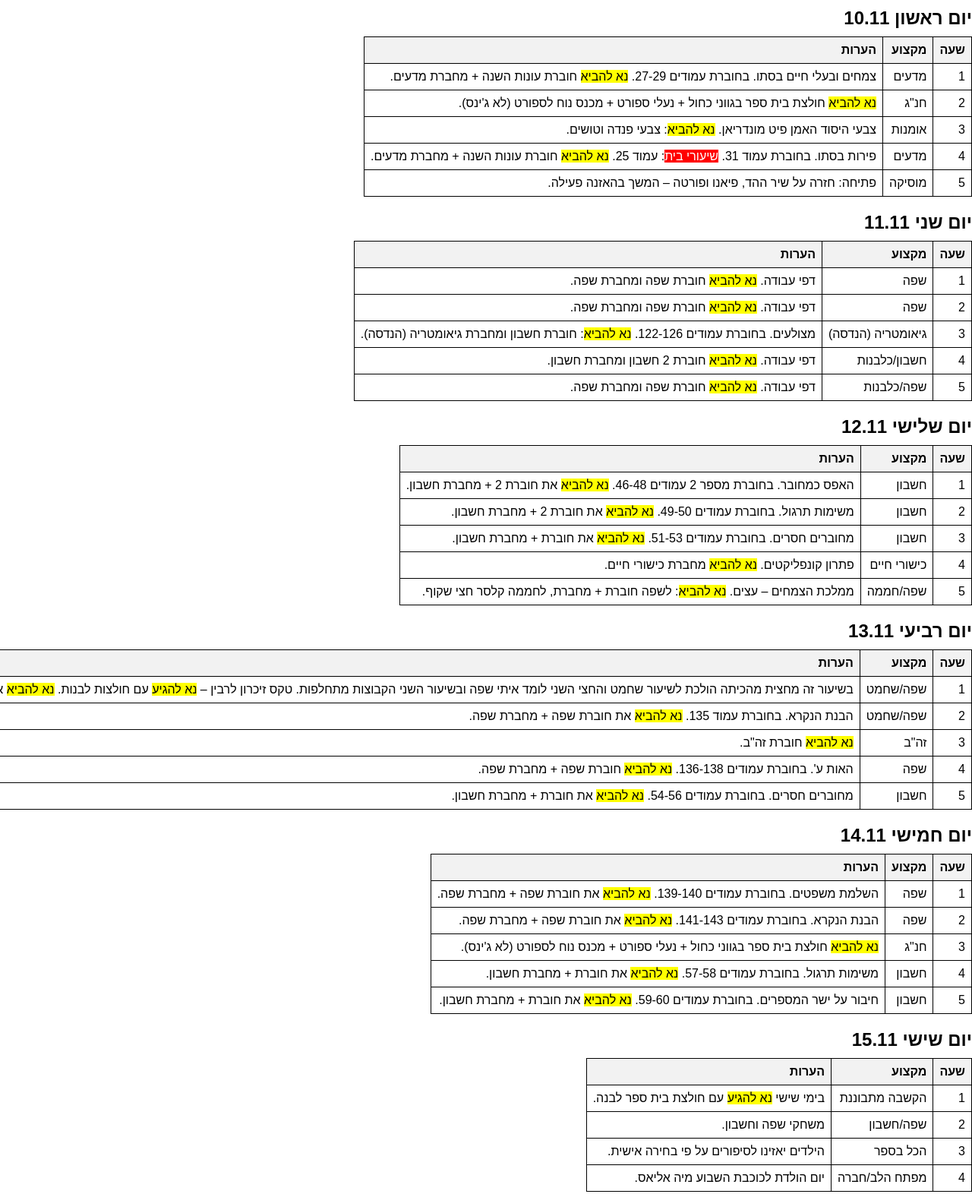
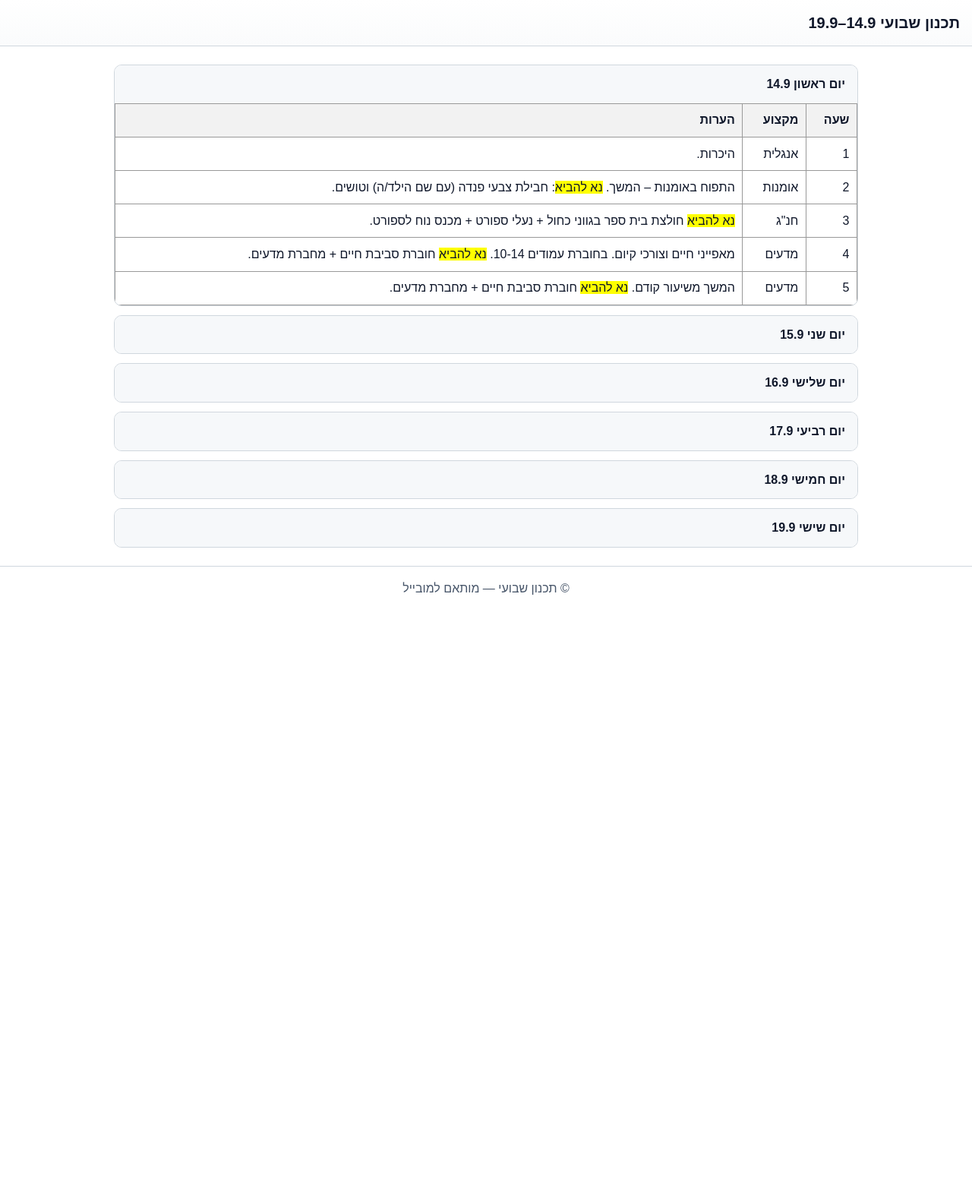
Before and after one commit to wuid24/wuid24.github.io, a plain HTML site: page index.html in a window 1280 px wide. Shown: the whole page at 76% size. After the commit the page ends 803 px from the top, so only its background shows below. Drawn offline with Linux system fonts and the light colour scheme.

Commit message:
Update index.html

```diff
--- a/index.html
+++ b/index.html
@@ -1,268 +1,129 @@
 <!DOCTYPE html>
 <html lang="he" dir="rtl">
 <head>
-    <meta charset="UTF-8">
-    <meta name="viewport" content="width=device-width, initial-scale=1.0">
-    <title>תכנון שבועי 10.11-15.11</title>
+  <meta charset="UTF-8" />
+  <meta name="viewport" content="width=device-width, initial-scale=1" />
+  <title>תכנון שבועי 14.9–19.9 (מותאם למובייל)</title>
   <style>
-        body {
-            direction: rtl;
-            text-align: right;
-            font-family: Arial, sans-serif;
-            margin: 0;
-            padding: 0;
+    :root{
+      --border:#d0d7de;
+      --bg:#ffffff;
+      --muted:#f6f8fa;
+      --text:#0f172a;
+      --accent:#0ea5e9;
     }
-
-        h2 {
-            font-size: 1.5em;
-            margin: 10px 0;
-        }
-
-        /* Table styling */
-        table {
-            width: 100%;
-            border-collapse: collapse;
-            margin-bottom: 20px;
-            overflow-x: auto;
-            display: block; /* Make the table scrollable */
-        }
-
-        th, td {
-            border: 1px solid black;
-            padding: 8px;
-            text-align: right;
-            white-space: nowrap; /* Prevent breaking content in smaller screens */
-        }
-
-        th {
-            background-color: #f2f2f2;
-        }
-
-        /* Highlight text that includes "נא להביא" */
-        .highlight-yellow {
-            background-color: yellow;
-        }
-
-        /* Highlight text that includes "שיעורי בית" */
-        .highlight-red {
-            background-color: red;
-            color: white;
-        }
-
-        /* Responsive styling */
-        @media (max-width: 600px) {
-            th, td {
-                font-size: 0.9em;
-                padding: 6px;
-            }
-
-            h2 {
-                font-size: 1.2em;
-            }
+    html,body{margin:0;padding:0;background:var(--bg);color:var(--text);font-family:Arial,Helvetica,sans-serif;line-height:1.6}
+    body{direction:rtl;text-align:right}
+    header{padding:14px 16px;border-bottom:1px solid var(--border);background:linear-gradient(180deg,#fff,#fafbfc)}
+    header h1{font-size:1.25rem;margin:0}
+    .wrap{max-width:980px;margin:0 auto;padding:12px 16px}
+    details{border:1px solid var(--border);border-radius:10px;background:#fff;margin:12px 0;overflow:hidden}
+    summary{cursor:pointer;list-style:none;padding:12px 16px;font-weight:700;background:var(--muted);outline:none}
+    summary::-webkit-details-marker{display:none}
+    summary:focus{box-shadow:0 0 0 3px rgba(14,165,233,.35)}
+    .tbl-wrap{overflow-x:auto}
+    table{width:100%;border-collapse:collapse;min-width:520px}
+    th,td{border:1px solid #999;padding:.55rem .6rem;text-align:right;white-space:nowrap}
+    th{background:#f2f2f2;font-weight:700}
+    .highlight-yellow{background:yellow}
+    .highlight-red{background:#dc2626;color:#fff;padding:0 .25em;border-radius:.25rem}
+    footer{border-top:1px solid var(--border);padding:16px;text-align:center;color:#475569;background:#fff}
+    /* mobile adjustments */
+    @media (max-width:600px){
+      header h1{font-size:1.05rem}
+      th,td{font-size:.9rem;padding:.45rem .5rem}
+      table{min-width:460px}
     }
   </style>
 </head>
 <body>
+  <header><h1>תכנון שבועי 14.9–19.9</h1></header>
+  <div class="wrap">
 
-<h2>יום ראשון 10.11</h2>
+    <details open>
+      <summary>יום ראשון 14.9</summary>
+      <div class="tbl-wrap">
         <table>
-    <tr>
-        <th>שעה</th>
-        <th>מקצוע</th>
-        <th>הערות</th>
-    </tr>
-    <tr>
-        <td>1</td>
-        <td>מדעים</td>
-        <td>צמחים ובעלי חיים בסתו. בחוברת עמודים 27-29. <span class="highlight-yellow">נא להביא</span> חוברת עונות השנה + מחברת מדעים.</td>
-    </tr>
-    <tr>
-        <td>2</td>
-        <td>חנ"ג</td>
-        <td><span class="highlight-yellow">נא להביא</span> חולצת בית ספר בגווני כחול + נעלי ספורט + מכנס נוח לספורט (לא ג'ינס).</td>
-    </tr>
-    <tr>
-        <td>3</td>
-        <td>אומנות</td>
-        <td>צבעי היסוד האמן פיט מונדריאן. <span class="highlight-yellow">נא להביא</span>: צבעי פנדה וטושים.</td>
-    </tr>
-    <tr>
-        <td>4</td>
-        <td>מדעים</td>
-        <td>פירות בסתו. בחוברת עמוד 31. <span class="highlight-red">שיעורי בית</span>: עמוד 25. <span class="highlight-yellow">נא להביא</span> חוברת עונות השנה + מחברת מדעים.</td>
-    </tr>
-    <tr>
-        <td>5</td>
-        <td>מוסיקה</td>
-        <td>פתיחה: חזרה על שיר ההד, פיאנו ופורטה – המשך בהאזנה פעילה.</td>
-    </tr>
+          <tr><th>שעה</th><th>מקצוע</th><th>הערות</th></tr>
+          <tr><td>1</td><td>אנגלית</td><td>היכרות.</td></tr>
+          <tr><td>2</td><td>אומנות</td><td>התפוח באומנות – המשך. <span class="highlight-yellow">נא להביא</span>: חבילת צבעי פנדה (עם שם הילד/ה) וטושים.</td></tr>
+          <tr><td>3</td><td>חנ&quot;ג</td><td><span class="highlight-yellow">נא להביא</span> חולצת בית ספר בגווני כחול + נעלי ספורט + מכנס נוח לספורט.</td></tr>
+          <tr><td>4</td><td>מדעים</td><td>מאפייני חיים וצורכי קיום. בחוברת עמודים 10-14. <span class="highlight-yellow">נא להביא</span> חוברת סביבת חיים + מחברת מדעים.</td></tr>
+          <tr><td>5</td><td>מדעים</td><td>המשך משיעור קודם. <span class="highlight-yellow">נא להביא</span> חוברת סביבת חיים + מחברת מדעים.</td></tr>
         </table>
+      </div>
+    </details>
 
-<h2>יום שני 11.11</h2>
+    <details>
+      <summary>יום שני 15.9</summary>
+      <div class="tbl-wrap">
         <table>
-    <tr>
-        <th>שעה</th>
-        <th>מקצוע</th>
-        <th>הערות</th>
-    </tr>
-    <tr>
-        <td>1</td>
-        <td>שפה</td>
-        <td>דפי עבודה. <span class="highlight-yellow">נא להביא</span> חוברת שפה ומחברת שפה.</td>
-    </tr>
-    <tr>
-        <td>2</td>
-        <td>שפה</td>
-        <td>דפי עבודה. <span class="highlight-yellow">נא להביא</span> חוברת שפה ומחברת שפה.</td>
-    </tr>
-    <tr>
-        <td>3</td>
-        <td>גיאומטריה (הנדסה)</td>
-        <td>מצולעים. בחוברת עמודים 122-126. <span class="highlight-yellow">נא להביא</span>: חוברת חשבון ומחברת גיאומטריה (הנדסה).</td>
-    </tr>
-    <tr>
-        <td>4</td>
-        <td>חשבון/כלבנות</td>
-        <td>דפי עבודה. <span class="highlight-yellow">נא להביא</span> חוברת 2 חשבון ומחברת חשבון.</td>
-    </tr>
-    <tr>
-        <td>5</td>
-        <td>שפה/כלבנות</td>
-        <td>דפי עבודה. <span class="highlight-yellow">נא להביא</span> חוברת שפה ומחברת שפה.</td>
-    </tr>
+          <tr><th>שעה</th><th>מקצוע</th><th>הערות</th></tr>
+          <tr><td>1</td><td>שפה</td><td>עבודה בחוברת הבנתי את הקטע. <span class="highlight-yellow">נא להביא</span> חוברת שפה ומחברת שפה.</td></tr>
+          <tr><td>2</td><td>שפה</td><td>עבודה בחוברת הבנתי את הקטע. <span class="highlight-yellow">נא להביא</span> חוברת שפה ומחברת שפה.</td></tr>
+          <tr><td>3</td><td>מולדת</td><td>ארץ מולדת. בחוברת עמודים 9-11. <span class="highlight-yellow">נא להביא</span> חוברת מולדת + מחברת מולדת.</td></tr>
+          <tr><td>4</td><td>מוסיקה</td><td>שירים לראש השנה, פעילות במרחב.</td></tr>
+          <tr><td>5</td><td>תורה</td><td>בריאת העולם. <span class="highlight-yellow">נא להביא</span> מחברת תורה.</td></tr>
         </table>
+      </div>
+    </details>
 
-<h2>יום שלישי 12.11</h2>
+    <details>
+      <summary>יום שלישי 16.9</summary>
+      <div class="tbl-wrap">
         <table>
-    <tr>
-        <th>שעה</th>
-        <th>מקצוע</th>
-        <th>הערות</th>
-    </tr>
-    <tr>
-        <td>1</td>
-        <td>חשבון</td>
-        <td>האפס כמחובר. בחוברת מספר 2 עמודים 46-48. <span class="highlight-yellow">נא להביא</span> את חוברת 2 + מחברת חשבון.</td>
-    </tr>
-    <tr>
-        <td>2</td>
-        <td>חשבון</td>
-        <td>משימות תרגול. בחוברת עמודים 49-50. <span class="highlight-yellow">נא להביא</span> את חוברת 2 + מחברת חשבון.</td>
-    </tr>
-    <tr>
-        <td>3</td>
-        <td>חשבון</td>
-        <td>מחוברים חסרים. בחוברת עמודים 51-53. <span class="highlight-yellow">נא להביא</span> את חוברת + מחברת חשבון.</td>
-    </tr>
-    <tr>
-        <td>4</td>
-        <td>כישורי חיים</td>
-        <td>פתרון קונפליקטים. <span class="highlight-yellow">נא להביא</span> מחברת כישורי חיים.</td>
-    </tr>
-    <tr>
-        <td>5</td>
-        <td>שפה/חממה</td>
-        <td>ממלכת הצמחים – עצים. <span class="highlight-yellow">נא להביא</span>: לשפה חוברת + מחברת, לחממה קלסר חצי שקוף.</td>
-    </tr>
+          <tr><th>שעה</th><th>מקצוע</th><th>הערות</th></tr>
+          <tr><td>1</td><td>הכל בספר</td><td>קריאה ויצירה בעקבות ספר.</td></tr>
+          <tr><td>2</td><td>מולדת</td><td>מה יש במולדת? בחוברת עמודים 11-13. <span class="highlight-yellow">נא להביא</span> חוברת מולדת + מחברת מולדת.</td></tr>
+          <tr><td>3</td><td>חשבון</td><td>חיבור וחיסור עד 20. בחוברת עמודים 18-19. <span class="highlight-yellow">נא להביא</span> חוברת + מחברת חשבון.</td></tr>
+          <tr><td>4</td><td>חשבון</td><td>משימות תרגול. בחוברת עמודים 20-21. <span class="highlight-yellow">נא להביא</span> חוברת + מחברת חשבון.</td></tr>
+          <tr><td>5</td><td>כישורי חיים</td><td>חברות.</td></tr>
         </table>
+      </div>
+    </details>
 
-<h2>יום רביעי 13.11</h2>
+    <details>
+      <summary>יום רביעי 17.9</summary>
+      <div class="tbl-wrap">
         <table>
-    <tr>
-        <th>שעה</th>
-        <th>מקצוע</th>
-        <th>הערות</th>
-    </tr>
-    <tr>
-        <td>1</td>
-        <td>שפה/שחמט</td>
-        <td>בשיעור זה מחצית מהכיתה הולכת לשיעור שחמט והחצי השני לומד איתי שפה ובשיעור השני הקבוצות מתחלפות. טקס זיכרון לרבין – <span class="highlight-yellow">נא להגיע</span> עם חולצות לבנות. <span class="highlight-yellow">נא להביא</span> את חוברת שפה + מחברת שפה.</td>
-    </tr>
-    <tr>
-        <td>2</td>
-        <td>שפה/שחמט</td>
-        <td>הבנת הנקרא. בחוברת עמוד 135. <span class="highlight-yellow">נא להביא</span> את חוברת שפה + מחברת שפה.</td>
-    </tr>
-    <tr>
-        <td>3</td>
-        <td>זה"ב</td>
-        <td><span class="highlight-yellow">נא להביא</span> חוברת זה"ב.</td>
-    </tr>
-    <tr>
-        <td>4</td>
-        <td>שפה</td>
-        <td>האות ע'. בחוברת עמודים 136-138. <span class="highlight-yellow">נא להביא</span> חוברת שפה + מחברת שפה.</td>
-    </tr>
-    <tr>
-        <td>5</td>
-        <td>חשבון</td>
-        <td>מחוברים חסרים. בחוברת עמודים 54-56. <span class="highlight-yellow">נא להביא</span> את חוברת + מחברת חשבון.</td>
-    </tr>
+          <tr><th>שעה</th><th>מקצוע</th><th>הערות</th></tr>
+          <tr><td>1</td><td>חשבון</td><td>האפס בתרגילי חיבור וחיסור. בחוברת עמודים 22-24. <span class="highlight-yellow">נא להביא</span> חוברת + מחברת חשבון.</td></tr>
+          <tr><td>2</td><td>תורה</td><td>בריאת העולם – ימות הבריאה. <span class="highlight-yellow">נא להביא</span> מחברת תורה.</td></tr>
+          <tr><td>3</td><td>שפה</td><td>עבודה בחוברת הבנתי את הקטע. <span class="highlight-yellow">נא להביא</span> חוברת שפה + מחברת שפה.</td></tr>
+          <tr><td>4</td><td>שפה</td><td>עבודה בחוברת הבנתי את הקטע. <span class="highlight-yellow">נא להביא</span> חוברת שפה + מחברת שפה.</td></tr>
+          <tr><td>5</td><td>מורשת</td><td>סמלי משפחה וקהילה. <span class="highlight-yellow">נא להביא</span> מחברת מורשת.</td></tr>
         </table>
+      </div>
+    </details>
 
-<h2>יום חמישי 14.11</h2>
+    <details>
+      <summary>יום חמישי 18.9</summary>
+      <div class="tbl-wrap">
         <table>
-    <tr>
-        <th>שעה</th>
-        <th>מקצוע</th>
-        <th>הערות</th>
-    </tr>
-    <tr>
-        <td>1</td>
-        <td>שפה</td>
-        <td>השלמת משפטים. בחוברת עמודים 139-140. <span class="highlight-yellow">נא להביא</span> את חוברת שפה + מחברת שפה.</td>
-    </tr>
-    <tr>
-        <td>2</td>
-        <td>שפה</td>
-        <td>הבנת הנקרא. בחוברת עמודים 141-143. <span class="highlight-yellow">נא להביא</span> את חוברת שפה + מחברת שפה.</td>
-    </tr>
-    <tr>
-        <td>3</td>
-        <td>חנ"ג</td>
-        <td><span class="highlight-yellow">נא להביא</span> חולצת בית ספר בגווני כחול + נעלי ספורט + מכנס נוח לספורט (לא ג'ינס).</td>
-    </tr>
-    <tr>
-        <td>4</td>
-        <td>חשבון</td>
-        <td>משימות תרגול. בחוברת עמודים 57-58. <span class="highlight-yellow">נא להביא</span> את חוברת + מחברת חשבון.</td>
-    </tr>
-    <tr>
-        <td>5</td>
-        <td>חשבון</td>
-        <td>חיבור על ישר המספרים. בחוברת עמודים 59-60. <span class="highlight-yellow">נא להביא</span> את חוברת + מחברת חשבון.</td>
-    </tr>
+          <tr><th>שעה</th><th>מקצוע</th><th>הערות</th></tr>
+          <tr><td>1</td><td>שפה</td><td>עבודה בדפי עבודה לראש השנה. <span class="highlight-yellow">נא להביא</span> חוברת שפה + מחברת שפה.</td></tr>
+          <tr><td>2</td><td>חנ&quot;ג</td><td><span class="highlight-yellow">נא להביא</span> חולצת בית ספר בגווני כחול + נעלי ספורט + מכנס נוח לספורט (לא ג'ינס).</td></tr>
+          <tr><td>3</td><td>חשבון</td><td>האפס בתרגילי חיבור וחיסור. בחוברת עמודים 25-27. <span class="highlight-yellow">נא להביא</span> חוברת + מחברת חשבון.</td></tr>
+          <tr><td>4</td><td>שפה</td><td>פעילות חווייתית לראש השנה. <span class="highlight-yellow">נא להביא</span> תפוח חתוך + צנצנת דבש + מגבונים. חוברת שפה + מחברת שפה.</td></tr>
+          <tr><td>5</td><td>גיאומטריה</td><td>הסנטימטר. בחוברת עמודים 162-165. <span class="highlight-yellow">נא להביא</span> חוברת חשבון + מחברת גיאומטריה.</td></tr>
         </table>
+      </div>
+    </details>
 
-<h2>יום שישי 15.11</h2>
+    <details>
+      <summary>יום שישי 19.9</summary>
+      <div class="tbl-wrap">
         <table>
-    <tr>
-        <th>שעה</th>
-        <th>מקצוע</th>
-        <th>הערות</th>
-    </tr>
-    <tr>
-        <td>1</td>
-        <td>הקשבה מתבוננת</td>
-        <td>בימי שישי <span class="highlight-yellow">נא להגיע</span> עם חולצת בית ספר לבנה.</td>
-    </tr>
-    <tr>
-        <td>2</td>
-        <td>שפה/חשבון</td>
-        <td>משחקי שפה וחשבון.</td>
-    </tr>
-    <tr>
-        <td>3</td>
-        <td>הכל בספר</td>
-        <td>הילדים יאזינו לסיפורים על פי בחירה אישית.</td>
-    </tr>
-    <tr>
-        <td>4</td>
-        <td>מפתח הלב/חברה</td>
-        <td>יום הולדת לכוכבת השבוע מיה אליאס.</td>
-    </tr>
+          <tr><th>שעה</th><th>מקצוע</th><th>הערות</th></tr>
+          <tr><td>1</td><td>הקשבה מתבוננת</td><td>בימי שישי <span class="highlight-yellow">נא להגיע</span> עם חולצת בית ספר לבנה.</td></tr>
+          <tr><td>2</td><td>שפה</td><td>הכנת ברכות לראש השנה. <span class="highlight-yellow">נא להביא</span>: טושים, צבעים, דבק, מספריים ומדבקות.</td></tr>
+          <tr><td>3</td><td>חשבון</td><td>הכנת ברכות לראש השנה. <span class="highlight-yellow">נא להביא</span>: טושים, צבעים, דבק, מספריים ומדבקות.</td></tr>
+          <tr><td>4</td><td>מפתח הלב/חברה</td><td>פעילות חווייתית.</td></tr>
         </table>
+      </div>
+    </details>
 
-<!-- This marks the end before the "השגרות היומיות" section -->
+  </div>
+  <footer>© תכנון שבועי — מותאם למובייל</footer>
 </body>
 </html>
```
Lines whose indentation alone changed are shown as unchanged.
